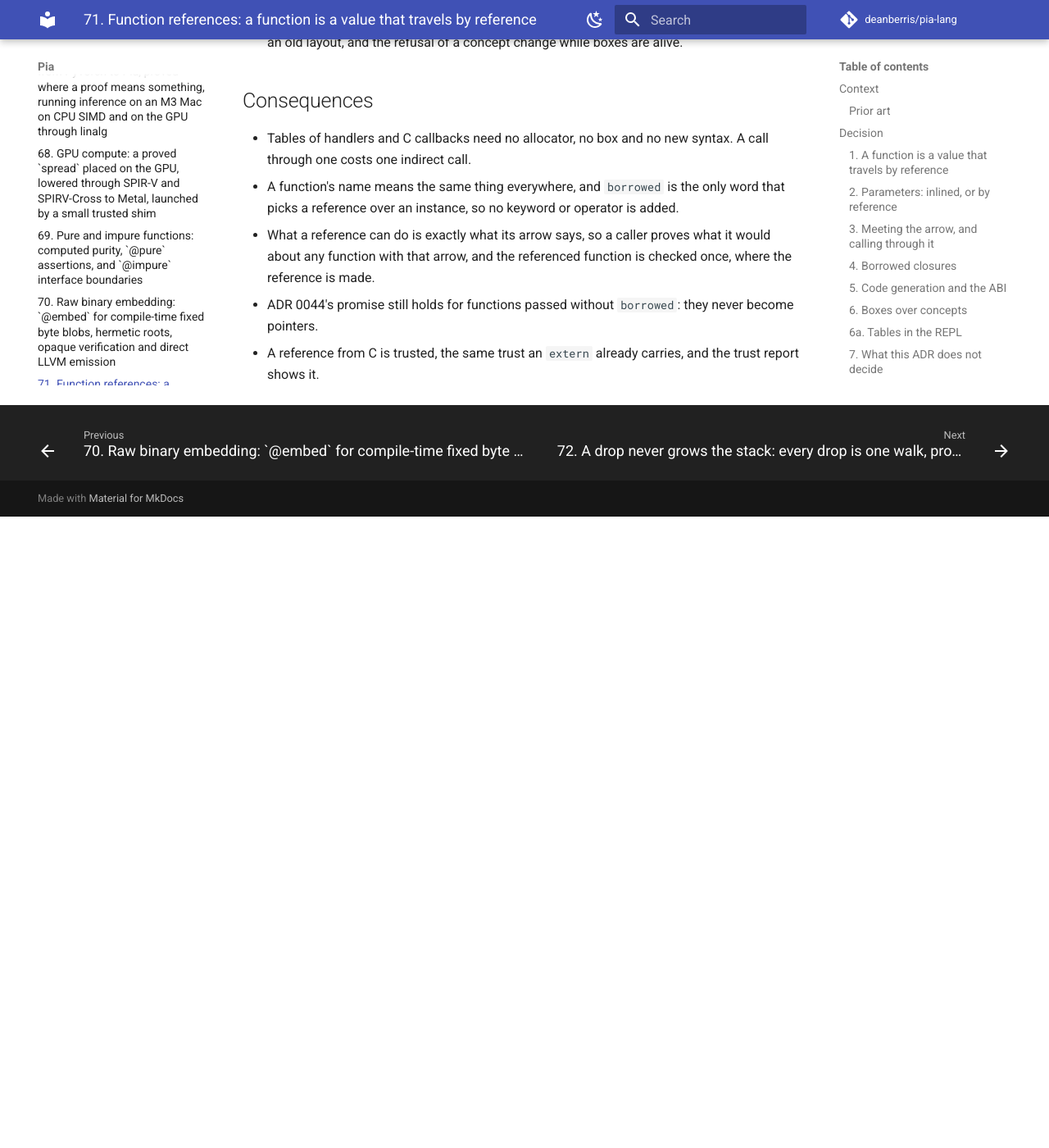
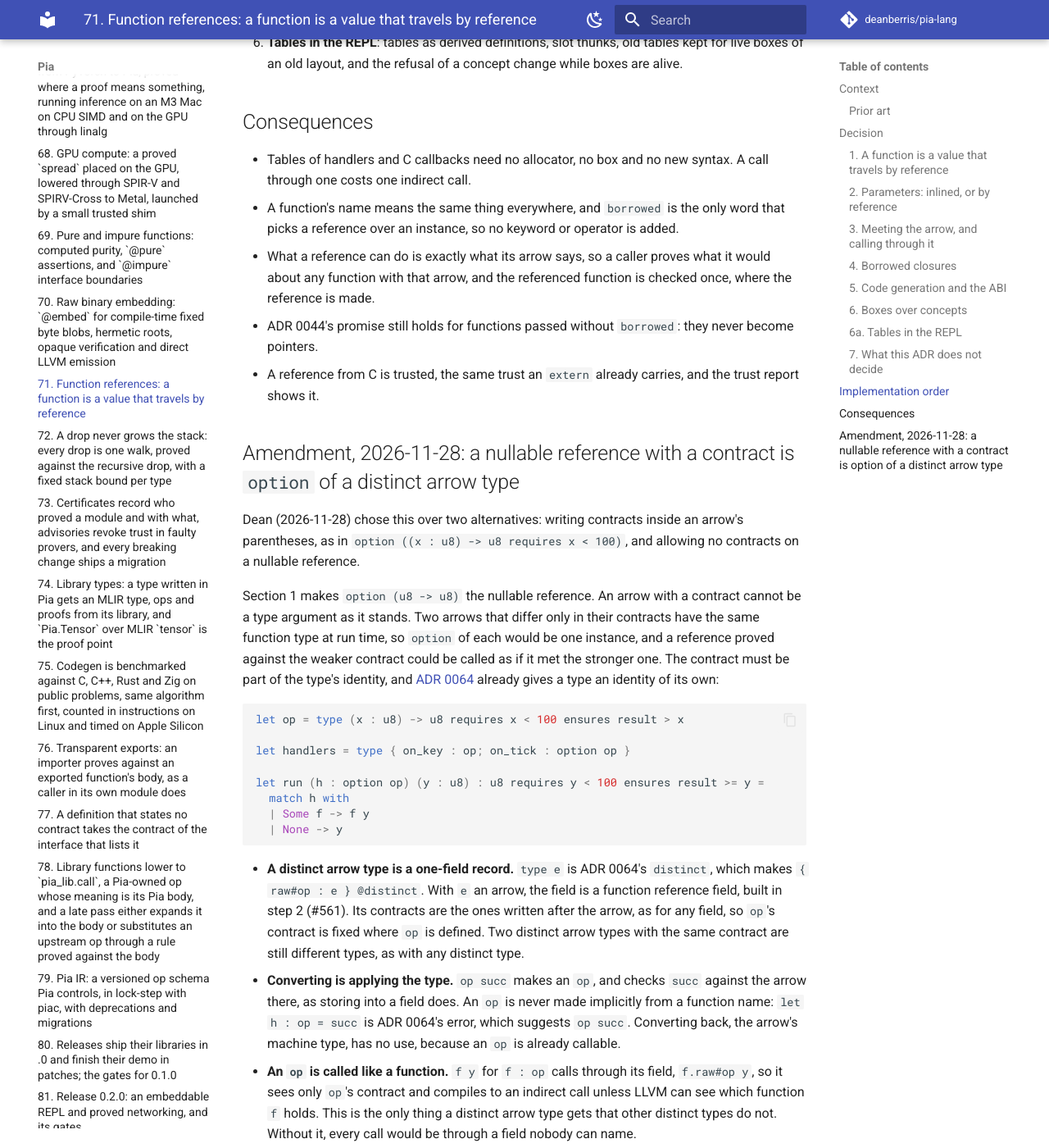
Before and after one commit to deanberris/pia-lang, an MkDocs documentation site: the page built from docs/adr/0071-function-references.md, in a window 1280 px wide and 1400 px high, scrolled down 6315 px. Shown: the whole window at 82% size. Built offline with MkDocs 1.6.1 and Material for MkDocs 9.7.7, drawn with Linux system fonts in a browser that asks for light colours; comment, search, counter and statistics services are not loaded; before the commit the page ends 6945 px from its top, so only the background shows below that; some of the changed text lies outside the part shown.

Commit message:
ADR 0071 amendment: nullable references with a contract are option of a distinct arrow type (#580)
Dean chose (2026-11-28) to give a contracted arrow an identity through
ADR 0064's `type`, `let op = type (x : u8) -> u8 requires ...`, so that
`option op` never shares an instance with an arrow of another contract.
A distinct arrow type is a one-field record holding a function reference
field (built in #561), made by `op f` and called like a function; an
alias of an arrow takes no contract; `option` of a reference is laid out
as one address with zero as the empty constructor. Steps 2a to 2c.


Claude-Session: https://claude.ai/code/session_01SkMSatwpzvZaq2g1zg6DQd

Co-authored-by: Claude <noreply@anthropic.com>

````diff
--- a/docs/adr/0071-function-references.md
+++ b/docs/adr/0071-function-references.md
@@ -2,7 +2,7 @@
 
 Date: 2026-11-27
 
-Status: Accepted (2026-11-27)
+Status: Accepted (2026-11-27). Amended 2026-11-28 (nullable references with a contract), Proposed.
 
 ## Context
 
@@ -129,3 +129,35 @@ Each step is a PR with lit tests in `tests/verify`, `tests/irgen` and `tests/cod
 - What a reference can do is exactly what its arrow says, so a caller proves what it would about any function with that arrow, and the referenced function is checked once, where the reference is made.
 - ADR 0044's promise still holds for functions passed without `borrowed`: they never become pointers.
 - A reference from C is trusted, the same trust an `extern` already carries, and the trust report shows it.
+
+## Amendment, 2026-11-28: a nullable reference with a contract is `option` of a distinct arrow type
+
+Dean (2026-11-28) chose this over two alternatives: writing contracts inside an arrow's parentheses, as in `option ((x : u8) -> u8 requires x < 100)`, and allowing no contracts on a nullable reference.
+
+Section 1 makes `option (u8 -> u8)` the nullable reference. An arrow with a contract cannot be a type argument as it stands. Two arrows that differ only in their contracts have the same function type at run time, so `option` of each would be one instance, and a reference proved against the weaker contract could be called as if it met the stronger one. The contract must be part of the type's identity, and [ADR 0064](0064-distinct-types.md) already gives a type an identity of its own:
+
+```ocaml
+let op = type (x : u8) -> u8 requires x < 100 ensures result > x
+
+let handlers = type { on_key : op; on_tick : option op }
+
+let run (h : option op) (y : u8) : u8 requires y < 100 ensures result >= y =
+  match h with
+  | Some f -> f y
+  | None -> y
+```
+
+- **A distinct arrow type is a one-field record.** `type e` is ADR 0064's `distinct`, which makes `{ raw#op : e } @distinct`. With `e` an arrow, the field is a function reference field, built in step 2 (#561). Its contracts are the ones written after the arrow, as for any field, so `op`'s contract is fixed where `op` is defined. Two distinct arrow types with the same contract are still different types, as with any distinct type.
+- **Converting is applying the type.** `op succ` makes an `op`, and checks `succ` against the arrow there, as storing into a field does. An `op` is never made implicitly from a function name: `let h : op = succ` is ADR 0064's error, which suggests `op succ`. Converting back, the arrow's machine type, has no use, because an `op` is already callable.
+- **An `op` is called like a function.** `f y` for `f : op` calls through its field, `f.raw#op y`, so it sees only `op`'s contract and compiles to an indirect call unless LLVM can see which function `f` holds. This is the only thing a distinct arrow type gets that other distinct types do not. Without it, every call would be through a field nobody can name.
+- **An alias of an arrow takes no contract.** `let op = (x : u8) -> u8 requires x < 100` would have the collision above, so it is an error that suggests `type`. An alias without contracts, `let unary = u8 -> u8`, stays an alias.
+- **`option` of a reference is one address.** A variant with two constructors, one with no payload and the other carrying only a function reference, perhaps inside one-field records such as a distinct arrow type, is laid out as one address. Zero means the payload-less constructor ([ADR 0030](0030-published-object-layouts.md)). Every function a reference can hold has a nonzero address, so the layout loses nothing. This changes codegen only: the verifier keeps the tag and the payload as it does for every variant. The same layout serves `option (u8 -> u8)` without a contract once a bare arrow can be a type argument.
+- **Bare arrows do not change.** A field, a `let` or a parameter of an arrow type keeps its contracts where they are written, as built in steps 1 and 2.
+
+No migration is needed: `type` before an arrow, and calling a value of a distinct type, are errors today.
+
+The rest of step 2 is in this order:
+
+- **2a.** Distinct arrow types: `type` over an arrow, conversion by `op f`, calls through an `op`, and the alias error. Tests go in `tests/verify` and `tests/irgen`.
+- **2b.** An arrow as a type argument and as a variant payload, `option (u8 -> u8)`.
+- **2c.** The one-address layout for `option` of a reference, with a run test from C that passes `NULL` and a Pia function through it.
````
